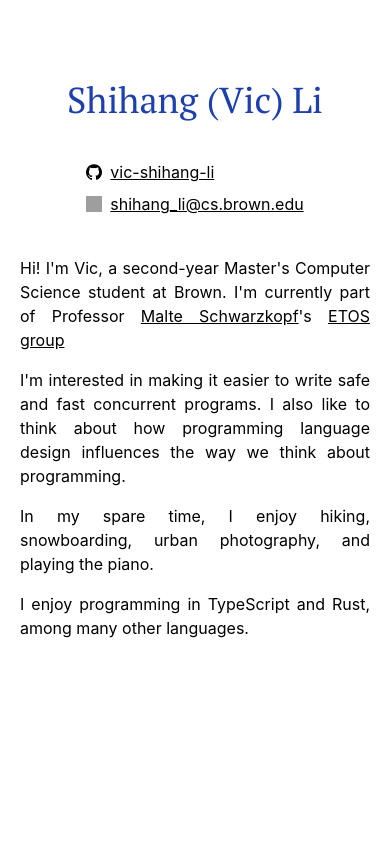
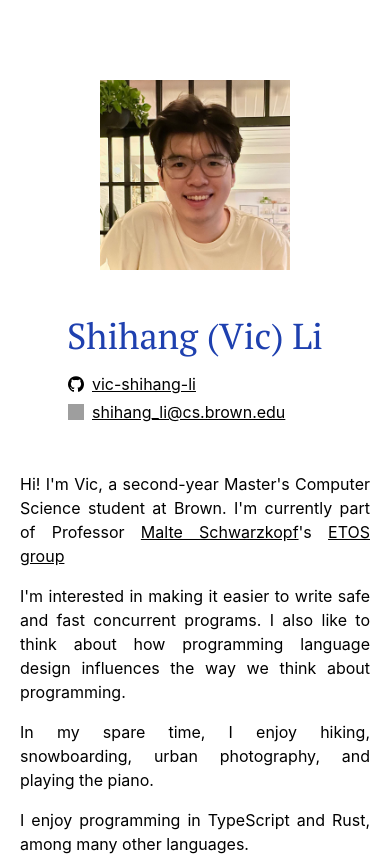
Before and after one commit to vic-lsh/vli, a Next.js app: page / in a window 390 px wide. Built offline with nearby package versions, Linux system fonts and the light colour scheme; grey boxes are pictures that could not be loaded.

Commit message:
add profile pic

```diff
--- a/pages/index.tsx
+++ b/pages/index.tsx
@@ -23,9 +23,21 @@ const UrlLink: React.FC<{ href: string }> = ({ children, href }) => (
   </a>
 );
 
+const NameHeader: React.FC = ({ children }) => {
+  return (
+    <h1 className="text-center text-4xl md:text-5xl lg:text-7xl text-blue-800 dark:text-dark-accent font-serif">
+      {children}
+    </h1>
+  );
+};
+
+const ProfilePic = () => (
+  <Image src="/profile.jpg" width="200px" height="200px" />
+);
+
 const ContactInfo = () => {
   return (
-    <div className="m-10 gap-2 flex flex-col justify-center items-start">
+    <div className="m-2 gap-1 flex flex-col justify-center items-start">
       <LinkToNewTab href={GH_URL}>
         <ContactInfoContainer>
           <Image
@@ -55,7 +67,19 @@ const ContactInfo = () => {
   );
 };
 
-const PersonalIntro = () => {
+const TitleArea = () => (
+  <span className="m-10 flex flex-col md:flex-row md:items-center">
+    <span className="m-10">
+      <ProfilePic />
+    </span>
+    <span className="flex flex-col gap-2 md:gap-6">
+      <NameHeader>Shihang (Vic) Li</NameHeader>
+      <ContactInfo />
+    </span>
+  </span>
+);
+
+const PersonalIntroArea = () => {
   return (
     <div className="flex flex-col gap-4 max-w-2xl">
       <p className="text-justify">
@@ -84,14 +108,6 @@ const PersonalIntro = () => {
   );
 };
 
-const NameHeader: React.FC = ({ children }) => {
-  return (
-    <h1 className="text-center text-4xl md:text-7xl text-blue-800 dark:text-dark-accent font-serif">
-      {children}
-    </h1>
-  );
-};
-
 export default function Home() {
   return (
     <div>
@@ -104,7 +120,7 @@ export default function Home() {
         ></meta>
       </Head>
 
-      <main className="h-screen py-10 md:py-20 px-5 max-w-5xl m-auto">
+      <main className="h-screen md:py-20 px-5 max-w-5xl m-auto">
         <NavBar>
           {FEATURE_FLAGS.enable_blogs && (
             <NavTab href="/blogs">
@@ -113,10 +129,9 @@ export default function Home() {
           )}
         </NavBar>
 
-        <div className="py-10 md:pt-0 md:mt-32 flex flex-col md:justify-center items-center">
-          <NameHeader>Shihang (Vic) Li</NameHeader>
-          <ContactInfo />
-          <PersonalIntro />
+        <div className="md:pt-0 flex flex-col md:justify-center items-center">
+          <TitleArea />
+          <PersonalIntroArea />
         </div>
       </main>
     </div>
```
Also changed, not shown: public/profile.jpg (added).
